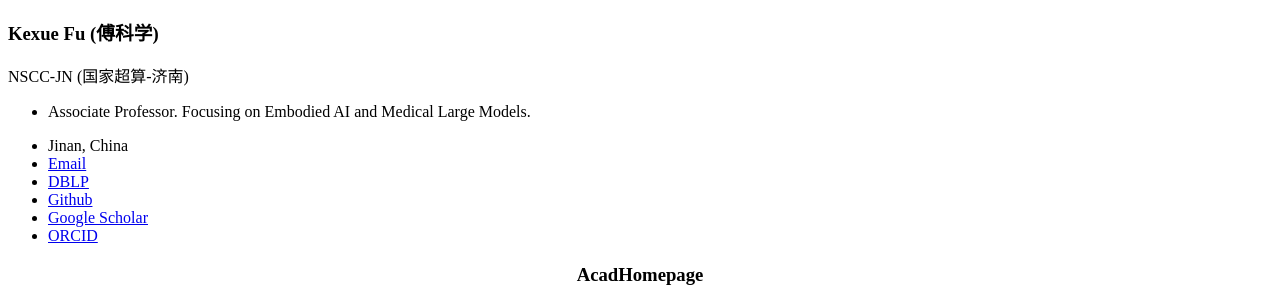
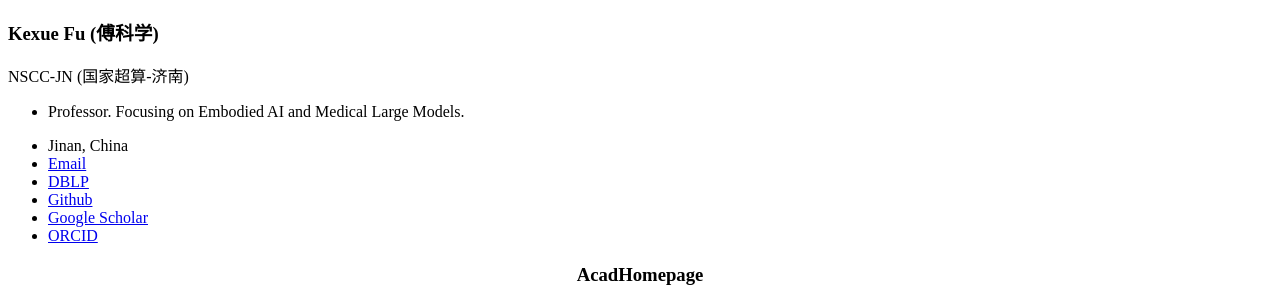
Before and after one commit to fukexue/fukexue.github.io, a Jekyll site: the page built from docs/README-zh.md, in a window 1280 px wide. Shown: the part 227-522 px from the top of the page. Built offline with Jekyll 4.4.1, drawn with Linux system fonts in a browser that asks for light colours; our own code applies the rules of GitHub Pages for plain Markdown files.

Commit message:
Update _config.yml
2024.12.06

```diff
--- a/_config.yml
+++ b/_config.yml
@@ -7,7 +7,7 @@
 
 # Site Settings
 title                    : "Kexue Fu (傅科学)"
-description              : "Associate Professor. Focusing on Embodied AI and Medical Large Models."
+description              : "Professor. Focusing on Embodied AI and Medical Large Models."
 repository               : "fukexue/fukexue.github.io"
 google_scholar_stats_use_cdn : true
 
```
